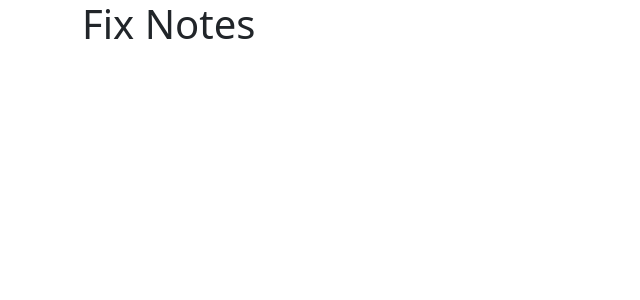
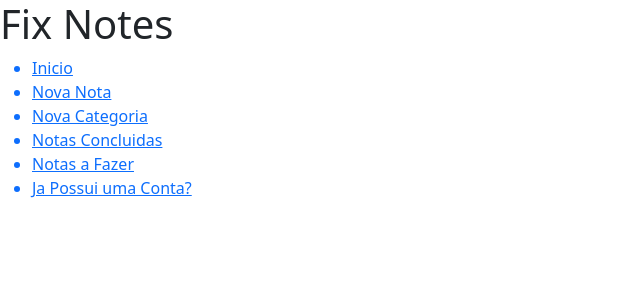
Before and after one commit to murilosantoriboff/FixNotes, a Django app: page /home/ in a window 1280 px wide. Shown: the top 300 px of the page, without its empty margins (0-640 px from the left). Run offline with Django 4.2, Linux system fonts and the light colour scheme; a user stored in the database is signed in.

Commit message:
header of the layout

```diff
--- a/templates/notes/home.html
+++ b/templates/notes/home.html
@@ -10,9 +10,22 @@
 {% endblock %}
 
 {% block content %}
-    <div class="container">
+    <header>
         <div id="title">
             <h1>Fix Notes</h1>
         </div>
-    </div>
+
+        <ul>
+            <a href="#"><li>Inicio</li></a>
+            <a href="#"><li>Nova Nota</li></a>
+            <a href="#"><li>Nova Categoria</li></a>
+            <a href="#"><li>Notas Concluidas</li></a>
+            <a href="#"><li>Notas a Fazer</li></a>
+            <a href="#"><li>Ja Possui uma Conta?</li></a>
+        </ul>
+    </header>
+
+    <main>
+
+    </main>
 {% endblock %}
```
